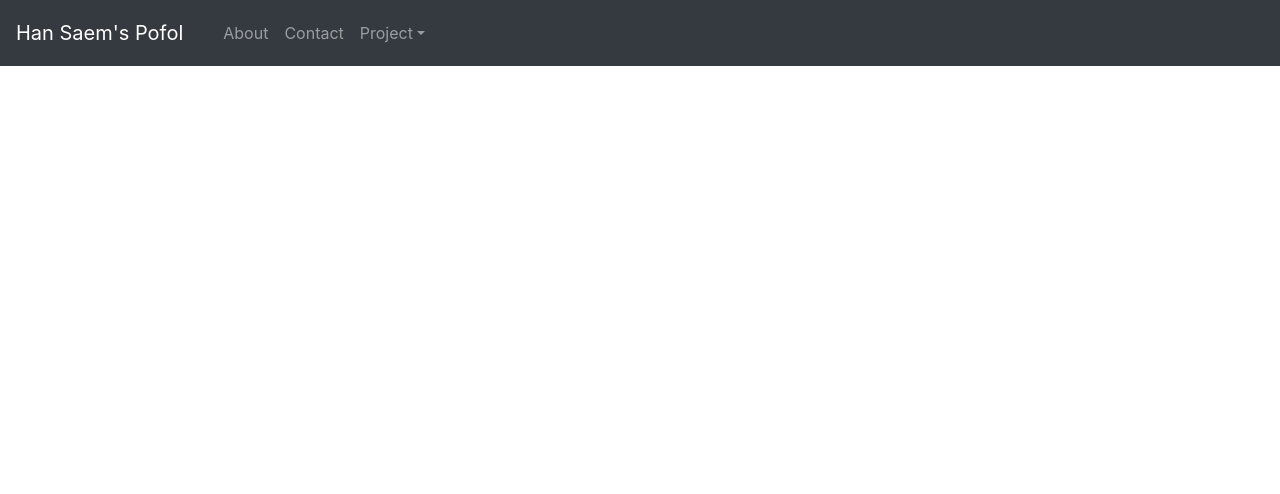
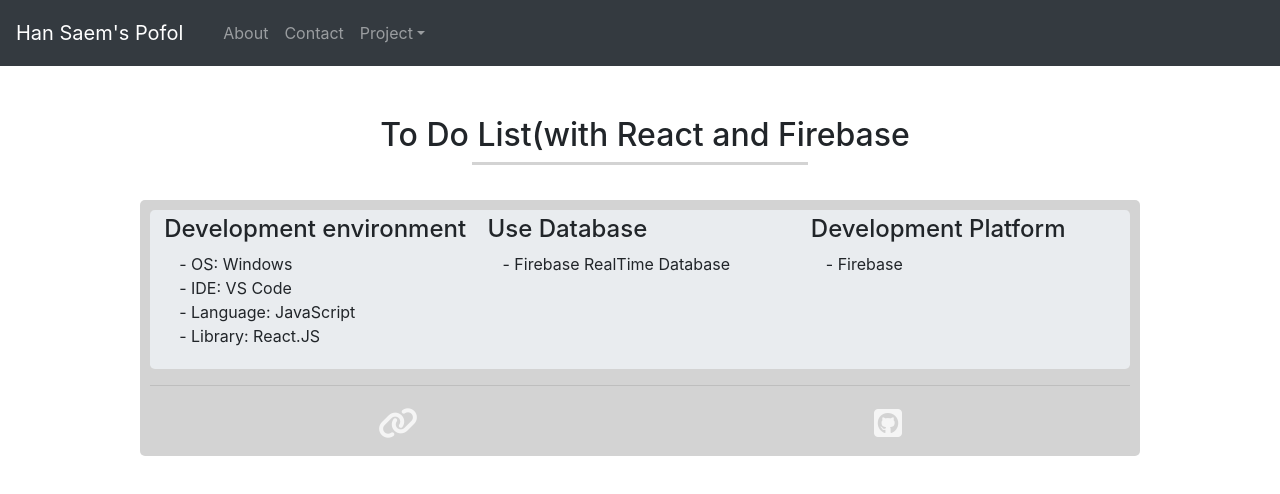
Before and after one commit to PortableSAM/portfolio, a React (Create React App) app: page /todolist in a window 1280 px wide. Shown: the top 494 px of the page. Built offline with nearby package versions, Linux system fonts and the light colour scheme; a web font is replaced by a local one.

Commit message:
Add Project Component

```diff
--- a/src/Component/Layout/Layout.js
+++ b/src/Component/Layout/Layout.js
@@ -1,6 +1,11 @@
 import React from "react";
 import { About, Contact } from "../Nav/index";
-import { CurrentWthrApp, Clock, MovieList } from "../Nav/Project/index";
+import {
+  CurrentWthrApp,
+  Clock,
+  MovieList,
+  ToDoList
+} from "../Nav/Project/index";
 import LandingPage from "./../Landing/LandingPage";
 import { BrowserRouter as Router, Link, Route, Switch } from "react-router-dom";
 import "./Layout.css";
@@ -33,6 +38,8 @@ export default class Layout extends React.Component {
                     <Link to="/clock">Clock</Link>
                     <NavDropdown.Divider />
                     <Link to="/movielist">Movie List</Link>
+                    <NavDropdown.Divider />
+                    <Link to="/todolist">To Do List</Link>
                   </div>
                 </NavDropdown>
               </Nav>
@@ -45,6 +52,7 @@ export default class Layout extends React.Component {
             <Route path="/cwa" component={CurrentWthrApp} />
             <Route path="/clock" component={Clock} />
             <Route path="/movielist" component={MovieList} />
+            <Route path="/todolist" component={ToDoList} />
           </Switch>
         </div>
       </Router>
--- /dev/null
+++ b/src/Component/Nav/Project/ToDoList.js
@@ -0,0 +1,69 @@
+import React from "react";
+import { Jumbotron } from "react-bootstrap";
+import "./Projects.css";
+
+function CurrentWthrApp() {
+  return (
+    <div className="p-container">
+      <div className="p-title">
+        <h2>To Do List(with React and Firebase</h2>
+        <hr />
+      </div>
+      <div className="p-content">
+        <Jumbotron
+          style={{
+            margin: "auto",
+            display: "flex",
+            padding: "5px",
+            justifyContent: "space-around"
+          }}
+        >
+          <div className="p-text">
+            <h4>Development environment</h4>
+            <ul>
+              <li>- OS: Windows</li>
+              <li>- IDE: VS Code</li>
+              <li>- Language: JavaScript</li>
+              <li>- Library: React.JS</li>
+            </ul>
+          </div>
+          <div className="p-text">
+            <h4>Use Database</h4>
+            <ul>
+              <li>- Firebase RealTime Database</li>
+            </ul>
+          </div>
+          <div className="p-text">
+            <h4>Development Platform</h4>
+            <ul>
+              <li>- Firebase</li>
+            </ul>
+          </div>
+        </Jumbotron>
+        <hr />
+        <div className="link-icon">
+          <p>
+            <a
+              href="https://todolist-df22d.firebaseapp.com/"
+              target="_blank"
+              rel="noopener noreferrer"
+            >
+              <i className="fas fa-link" />
+            </a>
+          </p>
+          <p>
+            <a
+              href="https://github.com/PortableSAM/ToDoList-React"
+              target="_blank"
+              rel="noopener noreferrer"
+            >
+              <i className="fab fa-github-square" />
+            </a>
+          </p>
+        </div>
+      </div>
+    </div>
+  );
+}
+
+export default CurrentWthrApp;
--- a/src/Component/Nav/Project/index.js
+++ b/src/Component/Nav/Project/index.js
@@ -1,3 +1,4 @@
 export { default as CurrentWthrApp } from "./CurrentWthrApp";
 export { default as Clock } from "./Clock";
 export { default as MovieList } from "./MovieList";
+export { default as ToDoList } from "./ToDoList";
```
